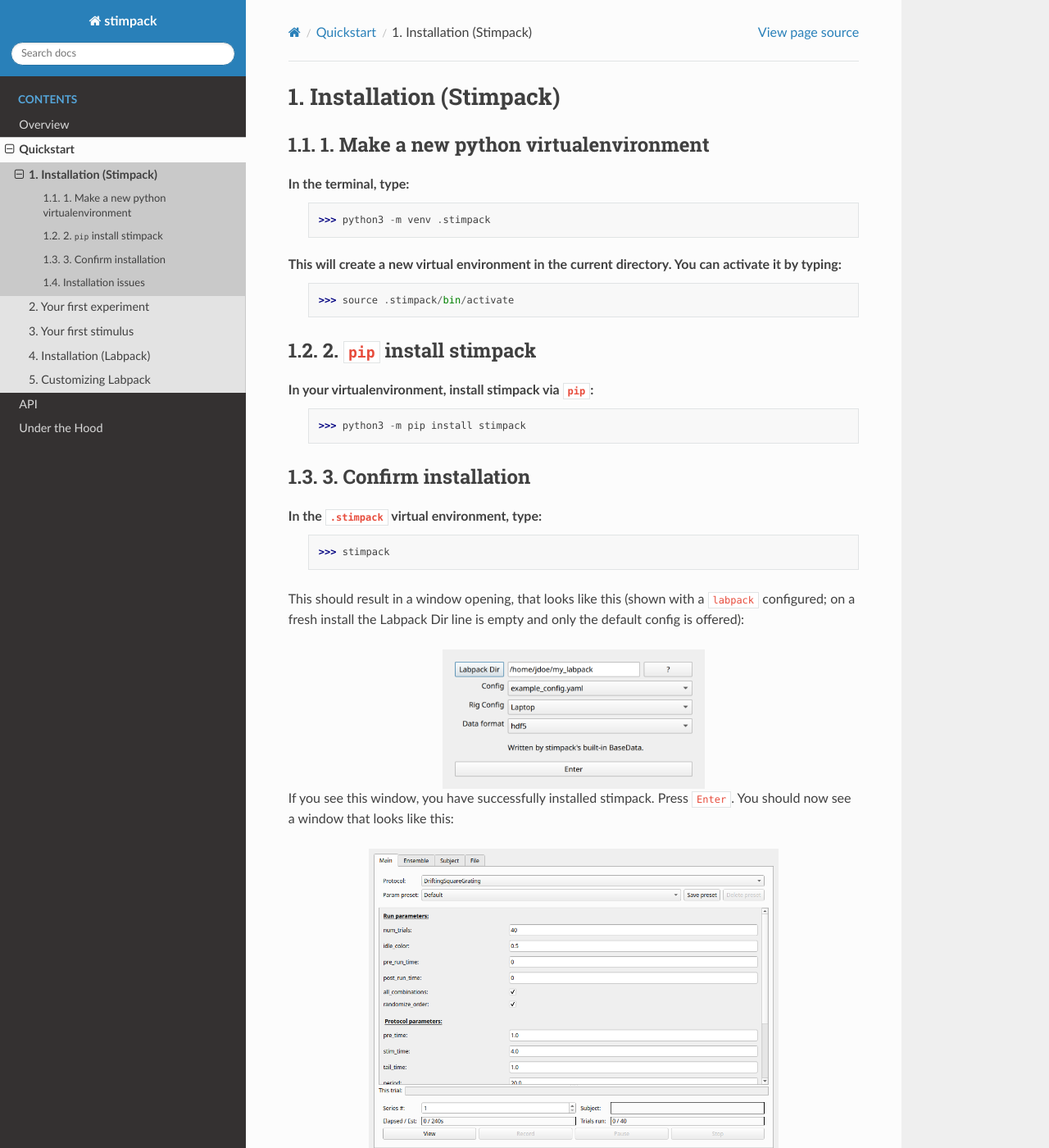
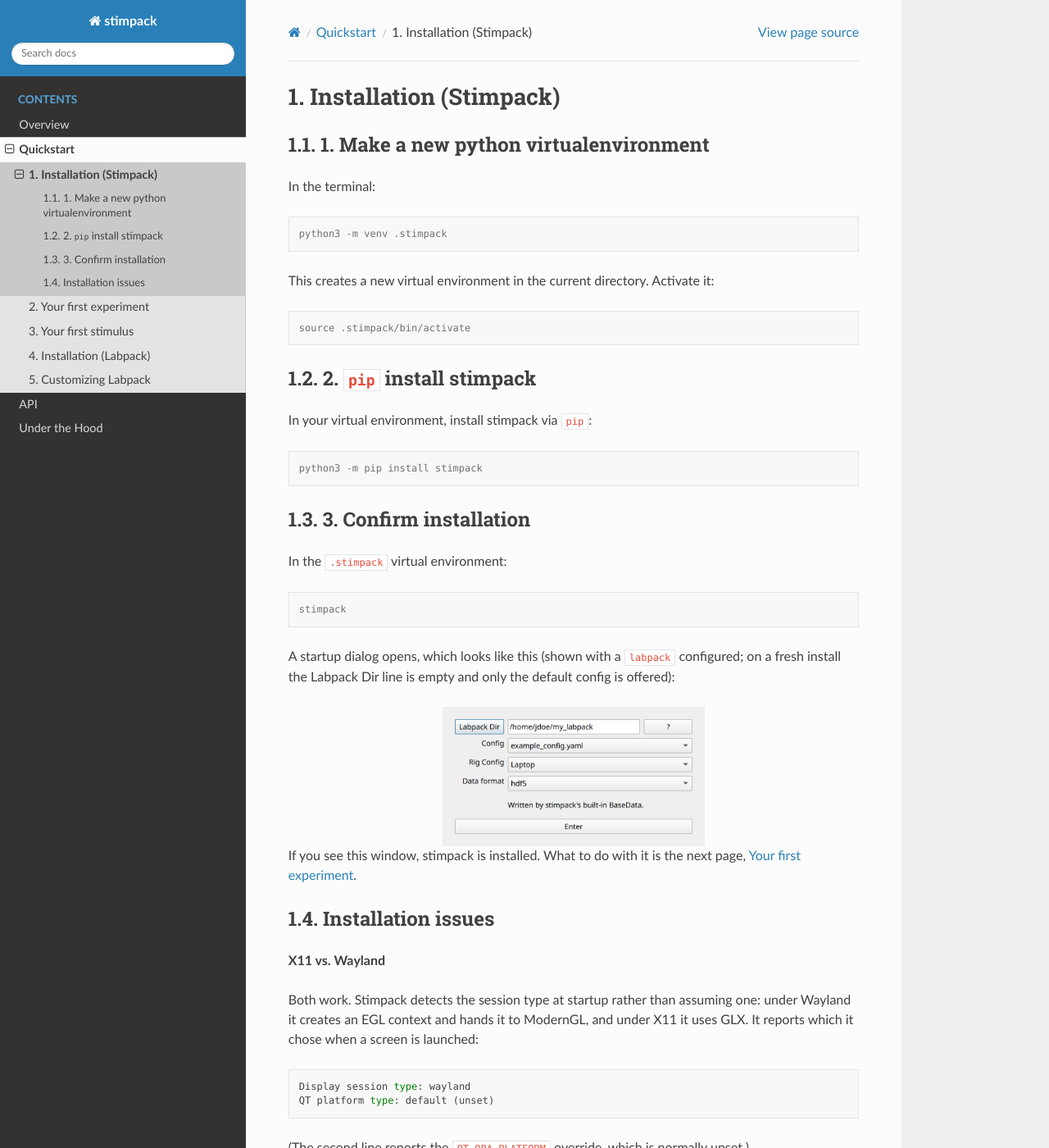
Before and after one commit to ClandininLab/stimpack, a Sphinx documentation site: the page built from docs/source/install.rst, in a window 1280 px wide and 1400 px high. Shown: the whole window at 82% size. Built offline with Sphinx 7.4.7 and the Read the Docs theme 3.1.0, drawn with Linux system fonts in a browser that asks for light colours.

Commit message:
Fixes from a front-to-back read of the docs as a new user
All twenty-nine pages, in the order a newcomer meets them. The structure held up well -- what
surfaced was mechanical:

install.rst put its shell commands in `>>>` doctest prompts, so they render as Python REPL lines
and a copy-paste takes the prompt along. Now console blocks. Its step 3 also walked the same
launch-and-press-Enter path that first_experiment now owns, one page later and in more detail --
a new user did the identical thing twice in a row. The step now stops at the dialog ("stimpack is
installed") and hands off.

API.rst was five bare module names with no hint of where to start; one orienting sentence. The
landing page ended with ":ref:`genindex` of all functions.", which is not a sentence. And two
British spellings of mine survived the American standardization.

Co-Authored-By: Claude Opus 5 (1M context) <noreply@anthropic.com>
Claude-Session: https://claude.ai/code/session_01CPhcJNpT2UTPfwvfJKLdVv

```diff
--- a/docs/source/API.rst
+++ b/docs/source/API.rst
@@ -1,5 +1,9 @@
 API
 ========
+
+Reference for every public module, generated from the docstrings. ``experiment`` (protocols, data,
+the GUI) and ``visual_stim`` (screens, stimuli, rendering) are where most readers want to start;
+``device``, ``rpc`` and ``util`` are the layers beneath.
 
 .. toctree::
    :maxdepth: 2
--- a/docs/source/first_experiment.rst
+++ b/docs/source/first_experiment.rst
@@ -29,7 +29,7 @@ The main window opens on the **Main** tab:
    above, the stimulus's own parameters below.
 2. Press **View**.
 
-A stimulus window opens and a grating drifts, once per trial, with grey between trials. The small
+A stimulus window opens and a grating drifts, once per trial, with gray between trials. The small
 flickering square in the corner is the photodiode synchronization signal, part of the standard
 render path. **View** presents without recording anything; **Record** writes a data file, and stays
 disabled until an experiment file and a subject exist -- its tooltip says which is missing. That
@@ -37,7 +37,7 @@ distinction is deliberate: checking a stimulus should not be a file you delete a
 
 Try setting a parameter to a list -- ``angle: [0, 45, 90]`` -- and pressing View again: the value
 now sweeps across trials, and the readout at the bottom shows each trial's draw. That one rule
-(a list sweeps) is most of what a parameterised experiment needs.
+(a list sweeps) is most of what a parameterized experiment needs.
 
 The full tour of the window -- tabs, presets, ensembles, pause semantics, notes -- is
 :doc:`the_gui`.
--- a/docs/source/index.rst
+++ b/docs/source/index.rst
@@ -26,4 +26,4 @@ backends, including HDF5 and `NWB <https://www.nwb.org/>`_.
     under_the_hood
 
 
-:ref:`genindex` of all functions.
+Looking for a specific function? See the :ref:`index of all functions <genindex>`.
--- a/docs/source/install.rst
+++ b/docs/source/install.rst
@@ -5,42 +5,47 @@ Installation (Stimpack)
 1. Make a new python virtualenvironment
 ^^^^^^^^^^^^^^^^^^^^^^^^^^^^^^^^^^^^^^^
 
-In the terminal, type:
-    >>> python3 -m venv .stimpack
+In the terminal:
 
-This will create a new virtual environment in the current directory. You can activate it by typing:
-    >>> source .stimpack/bin/activate
+.. code-block:: console
+
+    python3 -m venv .stimpack
+
+This creates a new virtual environment in the current directory. Activate it:
+
+.. code-block:: console
+
+    source .stimpack/bin/activate
 
 2. ``pip`` install stimpack
 ^^^^^^^^^^^^^^^^^^^^^^^^^^^^
 
-In your virtualenvironment, install stimpack via ``pip``:
-    >>> python3 -m pip install stimpack
+In your virtual environment, install stimpack via ``pip``:
+
+.. code-block:: console
+
+    python3 -m pip install stimpack
 
 
 3. Confirm installation
 ^^^^^^^^^^^^^^^^^^^^^^^^
 
-In the ``.stimpack`` virtual environment, type:
-    >>> stimpack
+In the ``.stimpack`` virtual environment:
 
+.. code-block:: console
 
-This should result in a window opening, that looks like this (shown with a ``labpack``
-configured; on a fresh install the Labpack Dir line is empty and only the default config is
-offered):
+    stimpack
+
+A startup dialog opens, which looks like this (shown with a ``labpack`` configured; on a fresh
+install the Labpack Dir line is empty and only the default config is offered):
 
 .. image:: /assets/labpack_query.png
     :width: 320px
     :align: center
     :alt: Stimpack config selection window
 
-If you see this window, you have successfully installed stimpack.
-Press ``Enter``. You should now see a window that looks like this:
-
-.. image:: /assets/stimpack_gui.png
-    :width: 500px
-    :align: center
-    :alt: Stimpack window
+If you see this window, stimpack is installed. What to do with it is the next page,
+:doc:`first_experiment`.
 
 Installation issues
 ^^^^^^^^^^^^^^^^^^^^^^^
```
